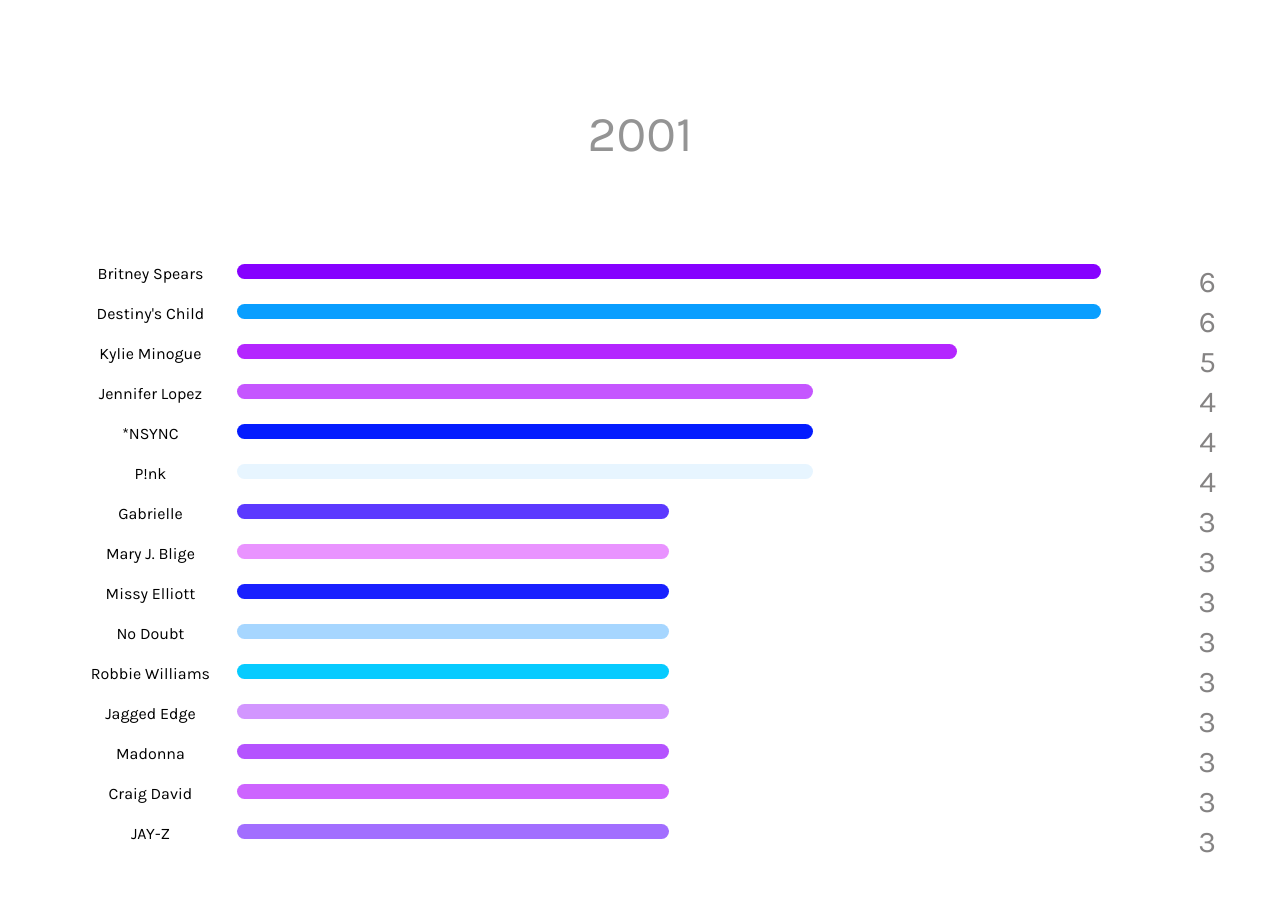
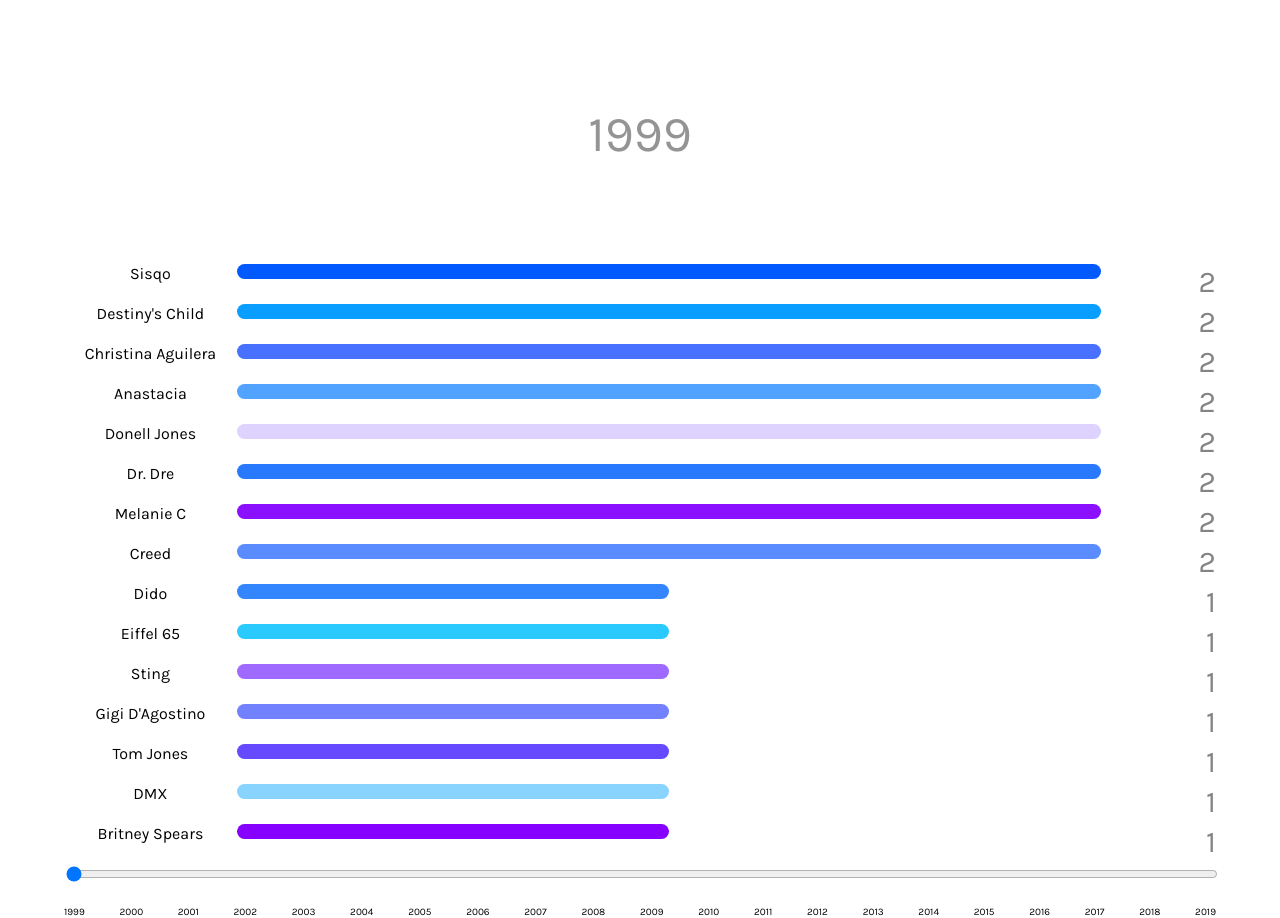
Before and after one commit to abbieespejo/soundscape, a React (Create React App) app: page / in a window 1280 px wide. Shown: the part 695-1613 px from the top of the page. Before the commit the page ends 1559 px from the top, so only its background shows below. Built offline with nearby package versions, Linux system fonts and the light colour scheme.

Commit message:
Added input scroll for bar chart and removed automation

```diff
--- a/src/components/BarChartRace/BarChart.js
+++ b/src/components/BarChartRace/BarChart.js
@@ -1,5 +1,6 @@
 import React, { useState, useEffect } from 'react';
 import Bar from './Bar';
+import './RacingBarChart.css';
 
 const classes = {
     barChart: {
@@ -13,6 +14,8 @@
 
 const BarChart = ({
     data,
+    startYear,
+    endYear,
     barStyle,
     maxItems: propsMaxItems,
     start,
@@ -33,24 +36,18 @@
     };
 
     const [intervalId, setIntervalId] = useState(null);
-    const [idx, setIdx] = useState(-1);
+    const [idx, setIdx] = useState(0);
     const [prevRank, setPrevRank] = useState({});
     const [currRank, setCurrRank] = useState({});
     const [maxVal, setMaxVal] = useState(0);
 
+
     useEffect(() => {
-        if(start){
-            const id = setInterval(update, timeout + delay);
-            setIntervalId(id);
-        }
-
-        return () => {
-            if(intervalId) {
-                clearInterval(intervalId);
-            }
-        };
-    }, [start, idx]);
-
+        const [newRank, newMaxVal] = sortAxis(idx);
+        setPrevRank(currRank);
+        setCurrRank(newRank);
+        setMaxVal(newMaxVal);
+    }, [idx]);
 
     const sortAxis = (i, descending = true) => {
         let toSort = Object.keys(data).map(name => {
@@ -81,7 +78,7 @@
 
     const update = () => {
 
-        if(idx + 1 === timeline.length) {
+        if (idx + 1 === timeline.length) {
             clearInterval(intervalId);
             return;
         }
@@ -123,7 +120,7 @@
                 {
                     Object.keys(data).map(name => {
                         const [value, hidden, currStyle, prevStyle] = getInfoFromRank(name);
-                        if(hidden) return null;
+                        if (hidden) return null;
                         return (
                             <Bar
                                 key={name}
@@ -140,6 +137,28 @@
                     })
                 }
             </div>
+            <div style={{ position: 'relative', width: '100%' }}>
+    <input
+        type="range"
+        min="0"
+        max={timeline.length - 1}
+        value={idx}
+        onChange={(e) => setIdx(Number(e.target.value))}
+        style={{ width: '100%' }}
+        list="year-ticks"
+    />
+
+    <div style={{ display: 'flex', justifyContent: 'space-between', position: 'absolute', width: '100%', marginTop: '20px' }}>
+        {timeline.map(year => (
+            <span key={year} style={{ fontSize: '10px' }}>{year}</span>
+        ))}
+    </div>
+</div>
+
+
+
+
+
         </div>
     );
 }
--- a/src/components/BarChartRace/RacingBarChart.css
+++ b/src/components/BarChartRace/RacingBarChart.css
@@ -2,3 +2,23 @@
     width: 90vw;
     height: 100%;
 }
+
+/* Style the slider track */
+.track {
+    position: relative;
+    width: 100%;
+    height: 5px;
+    background: #e0e0e0;
+    margin-bottom: 20px; /* spacing for the ticks */
+}
+
+/* Create the tick marks using pseudo-elements */
+.track::before {
+    content: "";
+    position: absolute;
+    height: 10px;
+    width: 1px;
+    background: #000;
+    bottom: -5px; /* adjust as needed to position ticks */
+    left: 0; /* position of the first tick, this will be overridden in inline styles */
+}
--- a/src/components/BarChartRace/RacingBarChart.js
+++ b/src/components/BarChartRace/RacingBarChart.js
@@ -8,8 +8,6 @@
 
     const startYear = 1999;
     const endYear = 2019;
-
-
     const randomColor = () => {
         return `rgb(${255 * Math.random()}, ${255 * Math.random()}, ${255})`
     }
@@ -41,6 +39,8 @@
         <div className="racing-bar-chart-wrapper">
             <div className="container">
                 <BarChart
+                    startYear={startYear}
+                    endYear={endYear}
                     start={true}
                     data={data}
                     timeline={time}
```
Lines whose indentation alone changed are shown as unchanged.
